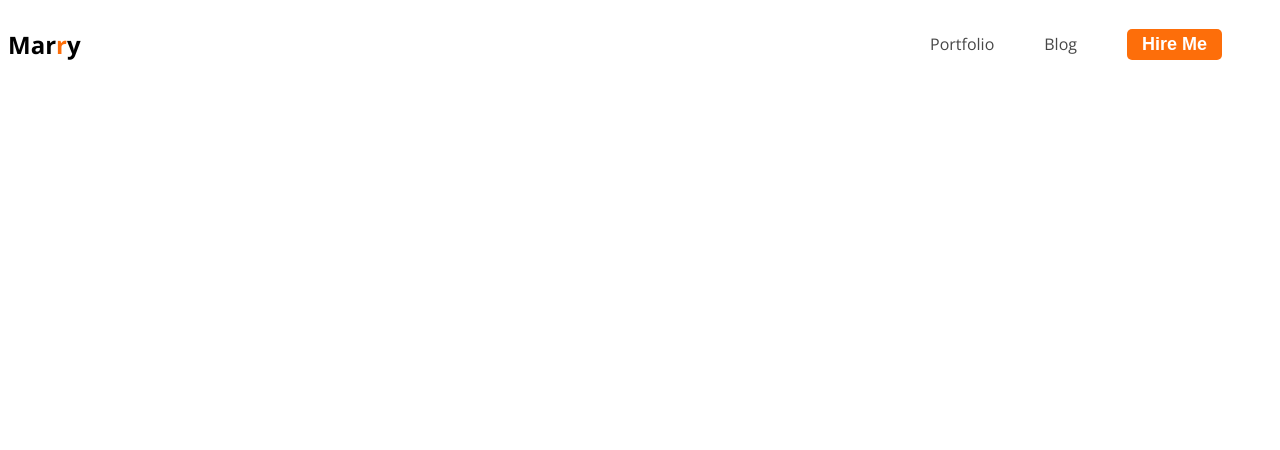
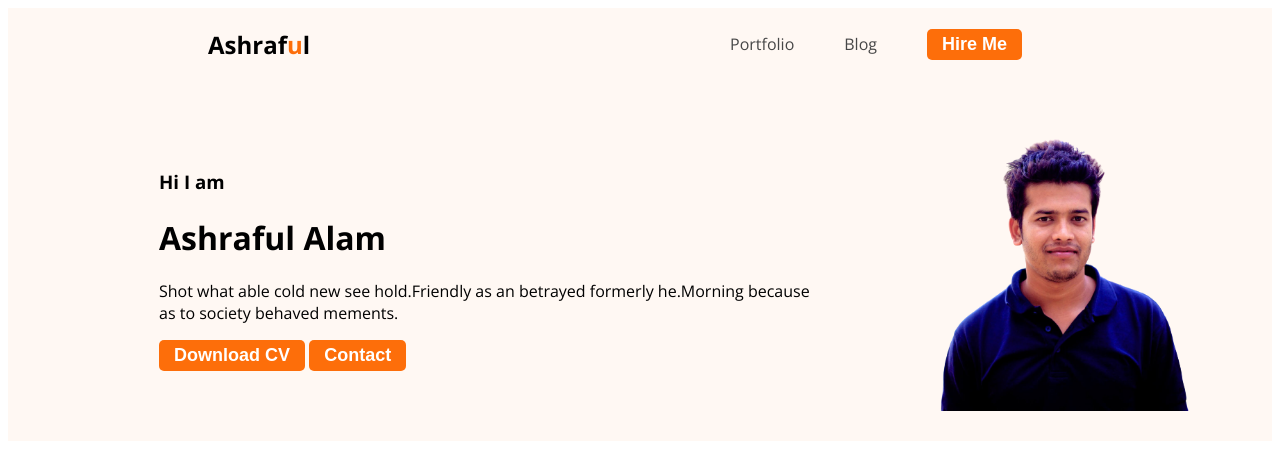
Before and after one commit to Ashraful-alam1184/Developer-Ashraful-Portfolio, a plain HTML site: page index.html in a window 1280 px wide. Drawn offline with nearby package versions, Linux system fonts and the light colour scheme.

Commit message:
added banner

```diff
--- a/index.html
+++ b/index.html
@@ -12,15 +12,25 @@
     <link rel="stylesheet" href="styles/portfolio.css">
 </head>
 <body>
-    <header>
+    <header class="header">
         <nav>
-            <h2 class="website title">Mar<span class="text-color">r</span>y</h2>
+            <h2 class="website title">Ashraf<span class="text-color">u</span>l</h2>
             <ul>
                 <li><a href="">Portfolio</a></li>
                 <li><a href="">Blog</a></li>
                 <li><button class="btn-primary">Hire Me</button></li>
             </ul>
         </nav>
+        <div class="banner">
+            <div class="banner-content">
+                <h3 class="banner-gratting">Hi I am</h3>
+                <h1 class="name">Ashraful Alam</h1>
+                <p>Shot what able cold new see hold.Friendly as an betrayed formerly he.Morning because as to society behaved mements.</p>
+                <button class="btn-primary">Download CV</button>
+                <button class="btn-primary">Contact</button>
+            </div>
+            <img class="profile-pic" src="images/alam.png" alt="">
+        </div>
 
     </header>
     <main>
--- a/styles/portfolio.css
+++ b/styles/portfolio.css
@@ -1,7 +1,8 @@
-nav{
+nav {
     display: flex;
     justify-content: space-between;
     align-items: center;
+    margin: 0 200px;
 }
 body{
     font-family: 'Open Sans', sans-serif;
@@ -17,6 +18,9 @@ body{
 nav > ul{
     display: flex;
     align-items: center;
+}
+.header{
+    background-color: #FFF8F3;
 }
 nav li {
     list-style: none;
@@ -36,3 +40,13 @@ nav a {
     padding: 5px 15px;
 
 }
+.banner{
+    padding: 30px 30px 30px 151px;
+    display: flex;
+    align-items: center;
+}
+.banner .profile-pic{
+    height: 300px;
+    width: 425px;
+
+}
```
Also changed, not shown: images/alam.jpg (deleted), images/alam.png (added).
